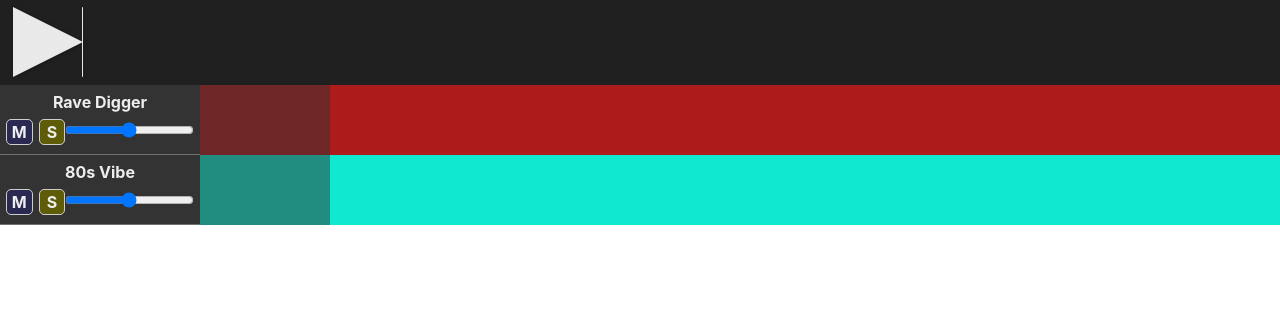
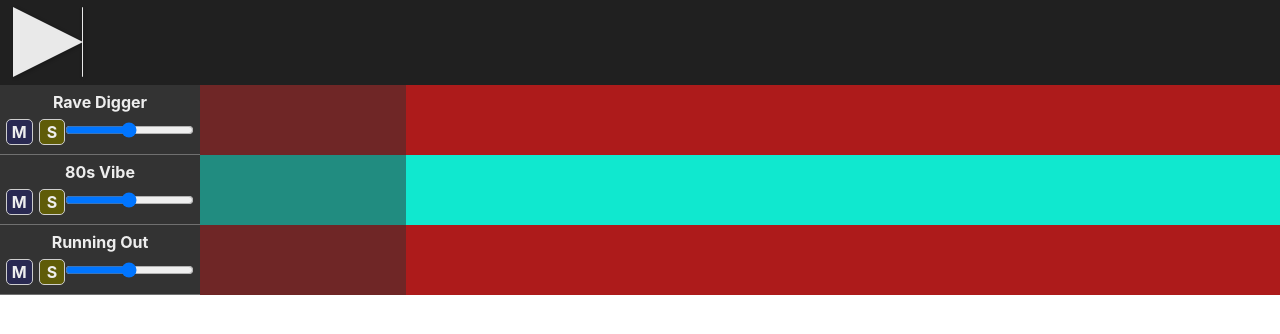
Before and after one commit to WillyC97/stemplayer, a React (Create React App) app: page / in a window 1280 px wide. Shown: the top 334 px of the page. Built offline with nearby package versions, Linux system fonts and the light colour scheme.

Commit message:
Generate tracks programatically

```diff
--- a/src/components/App.jsx
+++ b/src/components/App.jsx
@@ -13,16 +13,19 @@ function App() {
     {
       title: "Rave Digger",
       file: Rave,
+      colour: "#ad1b1b",
       howl: null,
     },
     {
       title: "80s Vibe",
       file: Vibe,
+      colour: "#10e8cf",
       howl: null,
     },
     {
       title: "Running Out",
       file: Running,
+      colour: "#ad1b1b",
       howl: null,
     },
   ]);
@@ -80,8 +83,13 @@ function App() {
       </div>
       <div className="d-flex flex-row">
         <div className="flex-grow-1 flex-shrink-0">
-          <Track title={tracks[0].title} trackWidth="180px" backgroundColour="#ad1b1b" />
-          <Track title={tracks[1].title} trackWidth="180px" backgroundColour="#10e8cf" />
+          {tracks.map((track) => (
+            <Track
+              title={track.title}
+              trackWidth="20%"
+              backgroundColour={track.colour}
+            />
+          ))}
         </div>
       </div>
     </div>
```
